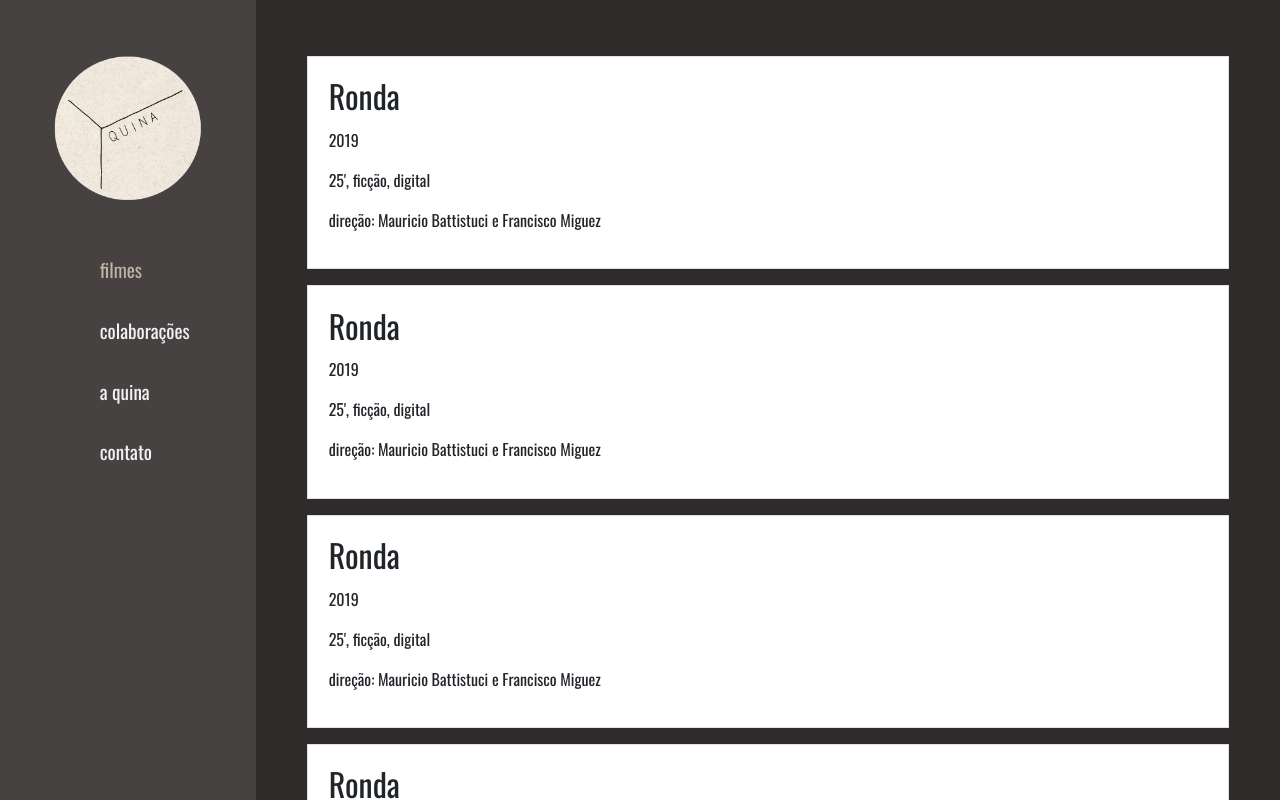
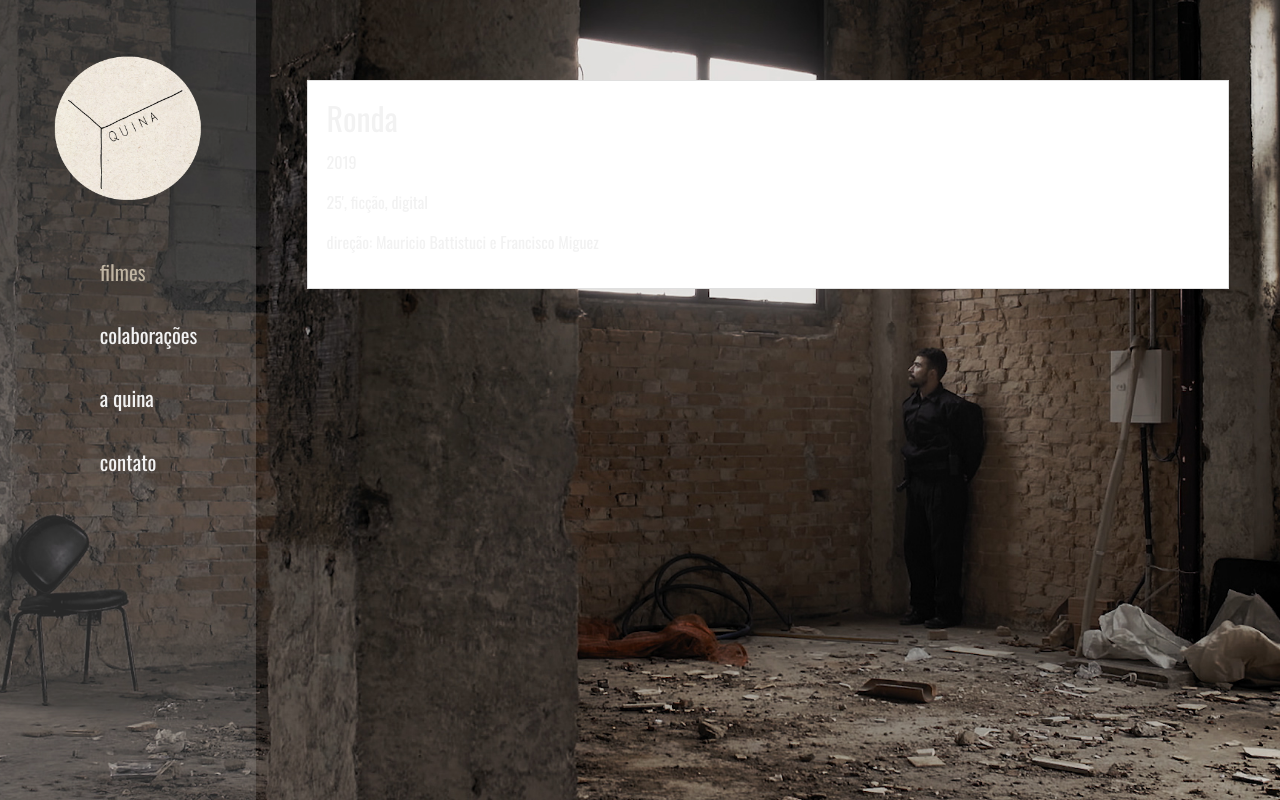
Before and after one commit to henricasi/quina-filmes, a React (Create React App) app: page /filmes in a window 1280 px wide. Built offline with nearby package versions, Linux system fonts and the light colour scheme.

Commit message:
Start Details component; first film data object complete

```diff
--- a/src/App.css
+++ b/src/App.css
@@ -3,7 +3,11 @@ font-family: 'Oswald', sans-serif; */
 
 
 body {
-  background-color: rgb(48, 43, 43);
+  background-image: url('/img/background.jpg');
+  background-position: center;
+  background-repeat: no-repeat;
+  background-attachment: fixed;
+  background-size: cover;
   font-family: 'Oswald', sans-serif;
 }
 
@@ -18,7 +22,7 @@ a:hover {
 }
 
 nav {
-  background-color: rgba(196, 196, 196, 0.15);
+  background-color: rgba(196, 196, 196, 0.20);
 }
 
 ul {
@@ -76,7 +80,7 @@ li {
 
   li {
     margin-bottom: 4vh;
-    font-size: 1.2em;
+    font-size: 1.3em;
   }
 
   .main {
@@ -118,7 +122,7 @@ li {
   }
 
   .list {
-    padding: 5vh 0 2vh 0;
+    padding: 2vh 0 2vh 0;
     overflow: auto;
     max-height: 100vh;
   }
@@ -126,8 +130,11 @@ li {
   .card {
     border-radius: 0%;
     width: 90%;
+    margin: 8vh auto;
+  }
+
+  .card-click {
     padding: 2%;
-    margin: 2vh auto;
   }
 
 }
--- a/src/App.js
+++ b/src/App.js
@@ -20,9 +20,9 @@ function App() {
         <Switch>
           <Route exact path="/" component={Empty}/>
           <Route exact path="/filmes" render={(props) => <FilmList {...props} whichList="filmes" />} />
-          <Route path="/filmes/:title" component={FilmDetails} />
+          <Route path="/filmes/:url" component={FilmDetails} />
           <Route exact path="/colabs" render={(props) => <FilmList {...props} whichList="colabs" />} />
-          <Route path="/colabs/:title" component={FilmDetails} />
+          <Route path="/colabs/:url" component={FilmDetails} />
           <Route path="/sobre" component={About} />
           <Route path="/contato" component={Contact} />
         </Switch>
--- a/src/components/FilmDetails.js
+++ b/src/components/FilmDetails.js
@@ -1,13 +1,46 @@
 import React, { Component } from 'react';
+
+import filmesData from '../data/filmes';
+import colabsData from '../data/colabs';
 
 class FilmDetails extends Component {
   constructor(props) {
-    super(props)
+    super(props);
+    this.state = {
+      film: {}
+    }
+  }
+
+  componentDidMount() {
+    const {path} = this.props.match;
+    const {url} = this.props.match.params;
+    let foundFilm;
+
+    if (path === "/filmes/:url") {
+      foundFilm = filmesData.find(filme => filme.url === url);
+      this.setState({
+        film: foundFilm
+      })
+    } else if (path === "/colabs/:url") {
+      foundFilm = colabsData.find(filme => filme.url === url);
+      this.setState({
+        film: foundFilm
+      })
+    }
   }
 
   render() {
+    const {title, year, duration, format, support, director} = this.state.film
     return (
-      <p>Work in progress!</p>
+      <div className="details-page">
+        <div className="video-container">
+
+        </div>
+        <div className="details-text">
+          <h3>{title} <span className="year-duration">({year}, {duration}')</span></h3>
+
+        </div>
+      </div>
     )
   }
 }
--- a/src/components/FilmList.js
+++ b/src/components/FilmList.js
@@ -30,7 +30,7 @@ class FilmList extends Component {
       <div className="list">
         {this.state.films.map((film, index) => {
           return (
-            <FilmListItem film={film} key={index}/>
+            <FilmListItem film={film} key={index} whichList={this.props.whichList}/>
           )
         })}
       </div>
--- a/src/components/FilmListItem.js
+++ b/src/components/FilmListItem.js
@@ -1,4 +1,5 @@
 import React, { Component } from 'react';
+import {Link} from 'react-router-dom';
 
 class FilmListItem extends Component {
   constructor(props) {
@@ -6,15 +7,18 @@ class FilmListItem extends Component {
   }
 
   render() {
-    const {title, year, duration, format, support, director, images} = this.props.film;
+    const {title, year, duration, format, support, director, images, url} = this.props.film;
+    const {whichList} = this.props;
     return (
       <div className="card" style={{backgroundImage: `url(${images.banner})`}}>
+        <Link to={`/${whichList}/${url}`} className="card-click">
           <div className="card-content">
             <h2 className="card-title">{title}</h2>
             <p className="card-year">{year}</p>
             <p className="card-details">{duration}', {format}, {support}</p>
             <p className="card-director">direção: {director}</p>
           </div>
+        </Link>
       </div>
     )
   }
--- a/src/data/filmes.js
+++ b/src/data/filmes.js
@@ -6,82 +6,156 @@ const filmesData = [
     format: "ficção",
     support: "digital",
     director: "Mauricio Battistuci e Francisco Miguez",
+    summary: "Segurança desempregado, Hélio cai em uma espiral de encontros em São Paulo. Enquanto faz promessas de ascensão para sua companheira que ainda não veio para a capital, passa a rondar a cidade, sem rumo, por sua função.",
+    crew: [
+      {
+        name:"Elenco",
+        content: "João Filho, Georgette Fadel, Rogério Bandeira, Érika Rocha, Eliane Weinfurter, Sérgio Pires"
+      },
+      {
+        name: "Direção e roteiro",
+        content: "Mauricio Battistuci e Francisco Miguez"
+      },
+      {
+        name: "Montagem",
+        content: "Luisa Noriko"
+      },
+      {
+        name: "Produção",
+        content: "Tarsila Varallo"
+      },
+      {
+        name: "Assistentes de direção",
+        content: "Amanda Carvalho e João Pedro Durigan"
+      },
+      {
+        name: "Continuidade",
+        content: "Paulo Martins Filho"
+      },
+      {
+        name: "Assistentes de produção",
+        content: "Júlia Fávero, Fernando Borba e Francisco Grasso"
+      },
+      {
+        name: "Direção de fotografia",
+        content: "Caio Antônio"
+      },
+      {
+        name: "1º assistente de câmera",
+        content: "Mateus Albino"
+      },
+      {
+        name: "2º assistente de câmera",
+        content: "Lígia Agreste"
+      },
+      {
+        name: "Gaffer",
+        content: "Thomás Ceschin"
+      },
+      {
+        name: "Técnico de som direto",
+        content: "Jonas Amâncio"
+      },
+      {
+        name: "Microfonista",
+        content: "Bia Hong"
+      },
+      {
+        name: "Direção de arte",
+        content: "Joana Lorenzetti"
+      },
+      {
+        name: "Assistentes de arte",
+        content: "Ana Iajuc e Anita Lisboa"
+      },
+      {
+        name: "Maquiadora",
+        content: "Amanda Hiruta"
+      },
+      {
+        name: "Trilha sonora",
+        content: "Nicholas Rabinovitch e Estúdio Terra de lá"
+      },
+      {
+        name: "Música original",
+        content: "Joera Rodrigues"
+      },
+      {
+        name: "Edição de som",
+        content: "Jonas Amâncio, Lucca Chiavone e Bia Hong"
+      },
+      {
+        name: "Mixagem",
+        content: "Sandro Dalla Costa"
+      },
+      {
+        name: "Correção de cor",
+        content: "Caio Antônio"
+      },
+      {
+        name: "Composição de imagem",
+        content: "Paulo Hernani Chedid"
+      },
+      {
+        name: "AGRADECIMENTOS",
+        content: "Amanda Monteiro, Antonio Luiz Sampaio Carvalho, Cecília Mello, Celso Bonadio, Companhia Do Latão, Eduardo Freitas, Estacionamento MBA Park, Fabio Miguez, Fernanda Mendes Luiz, Giulia Castro, Henrique Casimiro Mandruzato, João Godoy, João Guilherme Dos Santos (Madureira), João Lucca Piovan, João Pedro Mb Bim, Luca Dourado, Macário Moura , Maíra Do Nascimento, Manoela Cezar, Maria Luiza Tutu Mesquita, Matheus Biscaro, Naomi Takiya Bonadio, Pedro Nishi, Subprefeitura De Pinheiros, Sofia Maruci, Tania Battistuci, Thaís Orchi Abdala, Meia e Firma"
+      },
+      {
+        name: "EQUIPE CTR",
+        content: "Daniel Alves da Silva, Douglas Borges Giudice, Edson da Conceição, Ferdinand Machado Coimbra, Francisco Carlos Medina Coca, Gabriel Barreto, Guido Agovino, Ivone Vantini, Joel Yamaji, Marcelo Henrique Leite , Marcos José da Silva Pinto, Marcus Kurtinaitis, Mauricio Nakasato, Paulo César Ferreira, Thiago Afonso De André, Victor Yuji Shirai, Vilma Do Prado Muller"
+      },
+      {
+        name: "APOIO",
+        content: "Spcine e Pródigo Films"
+      },
+    ],
+    festivals: [
+      "XV Panorama Internacional Coisa de Cinema - Mostra Competitiva (Salvador BA / novembro 2019)",
+      "III Mostra Sesc de Cinema – Panorama Paulista (São Paulo SP / novembro e dezembro 2019)",
+      "FestCurtasBH | 21º Festival Internacional de Curtas de Belo Horizonte - Mostra Competitiva Nacional – (Belo Horizonte MG / setembro 2019)",
+      "Primeiro Plano | Festival de Cinema de Juiz de Fora e Mercocidades – Mostra Mercocidades (Juiz de Fora MG, dezembro 2019)",
+      "FBCU | 21º Festival Brasileiro de Cinema Universitário - Mostra Competitiva (Niterói RJ / setembro 2019) – Prêmio Leit Motiff",
+      "Metrô | 3º Festival do Cinema Universitário Brasileiro - Mostra Panorama (Curitiba PA / novembro 2019)",
+      "Toró | 5º Festival Audiovisual Universitário de Belém – Mostra Competitiva (Belém PR / novembro 2019)",
+      "Intersessões | 2º Festival de Cinema Itinerante – Seleção Oficial (Ubá MG / dezembro 2019)",
+      "FIEC | 19 Festival Internacional de Escuelas de Cine (Montevideo, Uruguai / agosto 2019)",
+      "FICU | 2º Festival Internacional de Cine Universitario (Buenos Aires, Argentina / maio 2019)",
+      "Muestra FEISAL | 7ª Mostra Federação das Escolas da Imagem e do Som da América Latina (plataforma online / 2018-2019)",
+      "CINENOVA | 2º Portugal Interuniversity Film Festival – Mostra Competitiva Internacional (Lisboa, Portugal / março 2020)"
+    ],
+    reviews: [
+      {
+        name: "21º FESTCURTASBH – Catálogo, p. 43",
+        author: "Hannah Serrat",
+        content: "Hélio é um segurança desempregado, já não tem casa, nem pertences, nem amigos. Quem sabe agora só lhe acompanhem os devaneios de quem, mesmo cansado e ferido, já não pode descansar. Nem o desemprego lhe permite abandonar o ofício que se apoderou de seu corpo e de seus gestos. Como filmar um sintoma coletivo – esse que nos adoece pelo excesso de medo, de controle, de exaustão, de abandono? Em meio ao caos, é preciso produzir brechas em narrativas quaisquer, ir ao encontro do outro, retomar nossa disposição para o perigo.",
+        link: "http://www.festivaldecurtasbh.com.br/wp-content/uploads/2019/09/21_FESTCURTASBH_CATALOGO_WEB.pdf"
+      },
+      {
+        name: "CINÉTICA: “Deus ajuda quem cedo madruga” – Considerações tardias sobre o 21º Festival Brasileiro de Cinema Universitário",
+        author: "Gabriel Morais",
+        content: "A recusa é pedagogicamente acompanhada por uma reorganização do pacto de representação, que associa os limites das ultrapassadas concepções das relações de trabalho aos limites das ultrapassadas abordagens do drama social realista, ambas como formas esgarçadas de enfrentar as novas questões do mundo e do trabalho. O filme vira-se, portanto, para uma investigação acerca de modelos estéticos e políticos de enfrentamento que estejam a par da reconfiguração dos desafios.",
+        link: "http://revistacinetica.com.br/nova/deus-ajuda-quem-cedo-madruga-consideracoes-tardias-sobre-o-21o-festival-brasileiro-de-cinema-universitario/"
+      },
+      {
+        name: "21º FBCU 2019 – Prêmio LeitMotif",
+        author: "Equipe LeitMotif",
+        content: "Ronda, filme de Mauricio Battistuci e Francisco Miguez, parece buscar não dicotomizar as questões internas do indivíduo e da cidade, mas encontrar suas raras intersecções e espaços em comum. A construção auditiva da cidade é invasiva, caótica, não procura polidez ou \"educação\" sonora. O metal range, buzinas soam sobre diálogos, a serra de mão, depois o bafo dos carros, por último uma voz, que briga por espaço. Primeiro os gritos do passageiro de metrô que batalha contra o espaço fechado, depois outro profeta que luta contra o Golias do espaço aberto. Os espaços da cidade são construções arquitetônicas reservadas a não-construção pelo universo visual - que se reserva a planos fixos e pouco reveladores, mas construídos em nossa percepção sônica. O que não vemos dos espaços, ouvimos. E o que não ouvimos ou vemos do protagonista, a cidade parece nos contar. Enquanto batalha os sons do dia, as comunicações em celulares e dentro de carros e em ruas ruidosas não são tão diferentes de sua ronda quase quixotesca em busca de um lugar onde estar em um espaço que parece completamente tomado. O espaço encontrado, afinal, traduz-se não tanto na imagem, mas através de uma nova arquitetura sonora que reorganiza os espaços que parecem ali já existir e constrói novos espaços negativos, e define, finalmente, um lugar para o protagonista antes perdido.",
+        link: "http://www.festivaldecurtasbh.com.br/wp-content/uploads/2019/09/21_FESTCURTASBH_CATALOGO_WEB.pdf"
+      },
+    ],
+    english: {
+      title: "Patrol",
+      summary: "Helio, an unemployed security guard, spirals through a series of strange encounters in São Paulo. As he makes promises to his companion who still hasn't come to the capital, he begins to patrol the city, aimlessly, searching for his post."
+    },
+    spanish: {
+      title: "Ronda",
+      summary: "Vigilante desempleado, Helio cae en una espiral de encuentros en Sao Paulo. Mientras hace promesas de ascenso a su compañera que aún no ha venido a la capital, pasa a rondar la ciudad, sin rumbo, por su función."
+    },
     images: {
       banner: "",
       thumbs: "",
-    }
-  },
-  {
-    title: "Ronda",
-    year: 2019,
-    duration: 25,
-    format: "ficção",
-    support: "digital",
-    director: "Mauricio Battistuci e Francisco Miguez",
-    images: {
-      banner: "",
-      thumbs: "",
-    }
-  },
-  {
-    title: "Ronda",
-    year: 2019,
-    duration: 25,
-    format: "ficção",
-    support: "digital",
-    director: "Mauricio Battistuci e Francisco Miguez",
-    images: {
-      banner: "",
-      thumbs: "",
-    }
-  },
-  {
-    title: "Ronda",
-    year: 2019,
-    duration: 25,
-    format: "ficção",
-    support: "digital",
-    director: "Mauricio Battistuci e Francisco Miguez",
-    images: {
-      banner: "",
-      thumbs: "",
-    }
-  },
-  {
-    title: "Ronda",
-    year: 2019,
-    duration: 25,
-    format: "ficção",
-    support: "digital",
-    director: "Mauricio Battistuci e Francisco Miguez",
-    images: {
-      banner: "",
-      thumbs: "",
-    }
-  },
-  {
-    title: "Ronda",
-    year: 2019,
-    duration: 25,
-    format: "ficção",
-    support: "digital",
-    director: "Mauricio Battistuci e Francisco Miguez",
-    images: {
-      banner: "",
-      thumbs: "",
-    }
-  },
-  {
-    title: "Ronda",
-    year: 2019,
-    duration: 25,
-    format: "ficção",
-    support: "digital",
-    director: "Mauricio Battistuci e Francisco Miguez",
-    images: {
-      banner: "",
-      thumbs: "",
-    }
+    },
+    url: "ronda"
   },
 ]
 
```
Also changed, not shown: public/img/background.jpg (added). Lines whose indentation alone changed are shown as unchanged.
